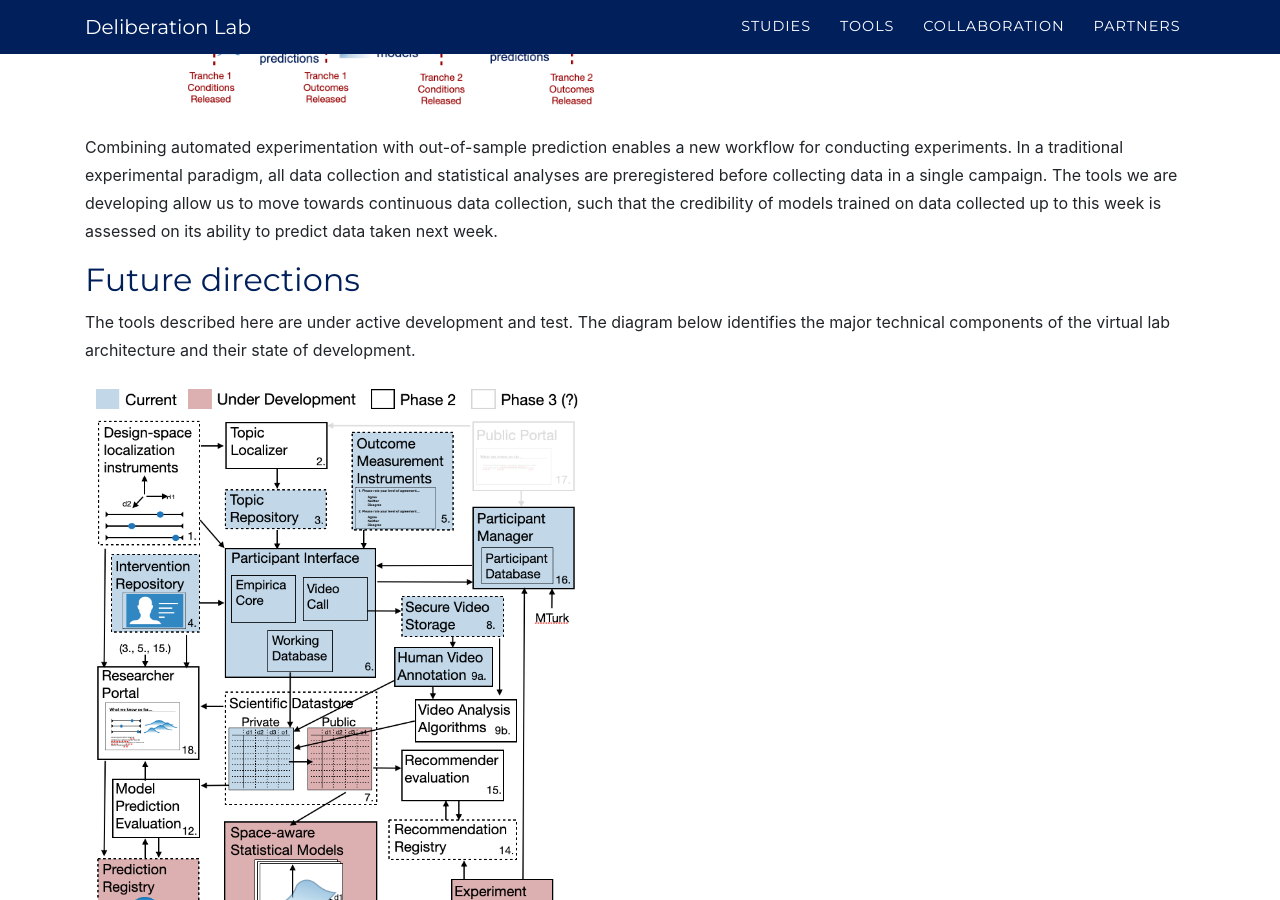
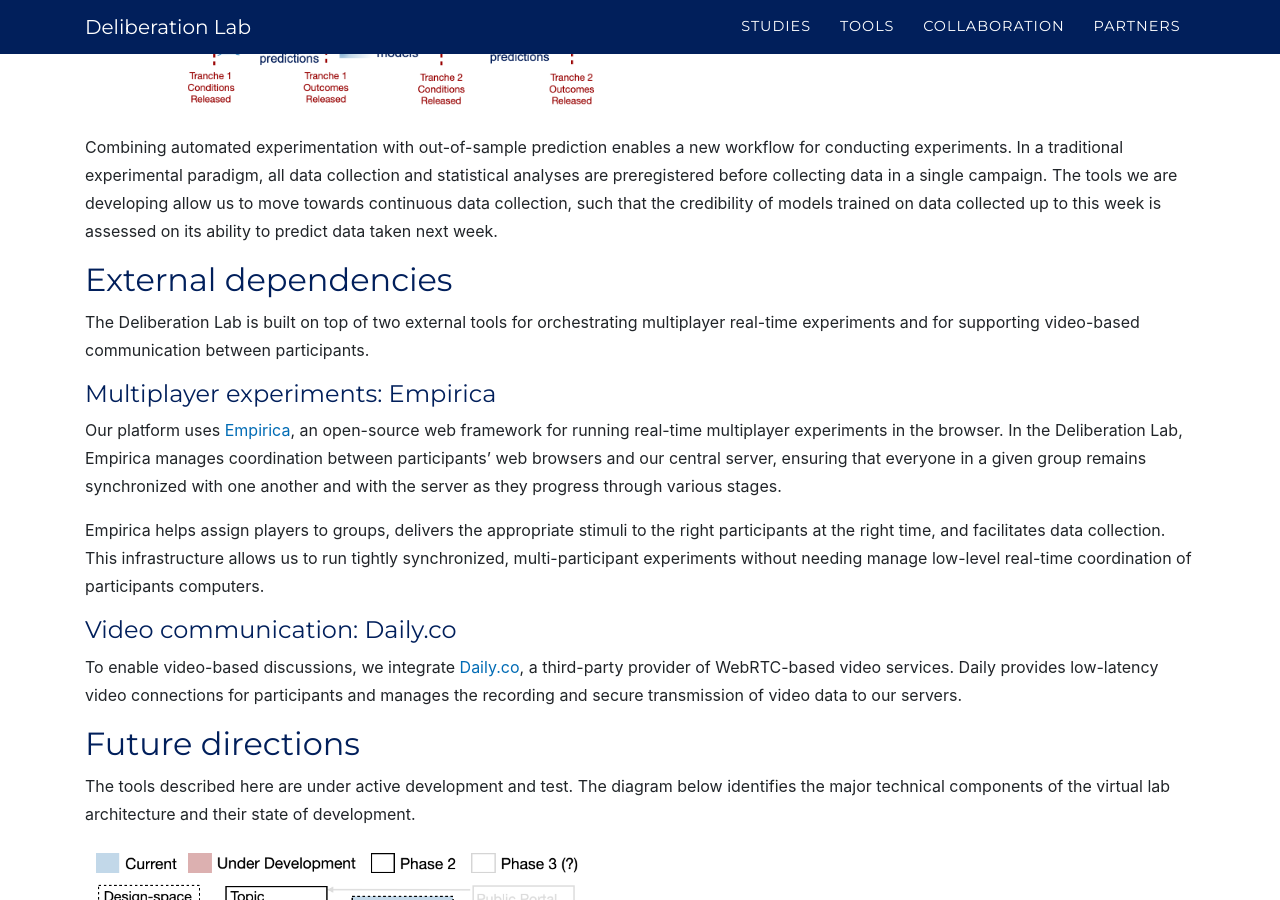
Before and after one commit to Watts-Lab/deliberation-website, a Jekyll site: the page built from tools.md, in a window 1280 px wide and 900 px high, scrolled down 3824 px. Built offline with Jekyll 4.4.1, drawn with Linux system fonts in a browser that asks for light colours; some web fonts are replaced.

Commit message:
Update tools.md

```diff
--- a/tools.md
+++ b/tools.md
@@ -103,6 +103,21 @@ Rather than relying on out-of-date statistical procedures, the virtual lab is se
 
 Combining automated experimentation with out-of-sample prediction enables a new workflow for conducting experiments. In a traditional experimental paradigm, all data collection and statistical analyses are preregistered before collecting data in a single campaign. The tools we are developing allow us to move towards continuous data collection, such that the credibility of models trained on data collected up to this week is assessed on its ability to predict data taken next week.
 
+## External dependencies
+
+The Deliberation Lab is built on top of two external tools for orchestrating multiplayer real-time experiments and for supporting video-based communication between participants.
+
+#### Multiplayer experiments: Empirica
+
+Our platform uses [Empirica](https://empirica.ly), an open-source web framework for running real-time multiplayer experiments in the browser. In the Deliberation Lab, Empirica manages coordination between participants’ web browsers and our central server, ensuring that everyone in a given group remains synchronized with one another and with the server as they progress through various stages.
+
+Empirica helps assign players to groups, delivers the appropriate stimuli to the right participants at the right time, and facilitates data collection. This infrastructure allows us to run tightly synchronized, multi-participant experiments without needing manage low-level real-time coordination of participants computers.
+
+#### Video communication: Daily.co
+
+To enable video-based discussions, we integrate [Daily.co](https://www.daily.co), a third-party provider of WebRTC-based video services. Daily provides low-latency video connections for participants and manages the recording and secure transmission of video data to our servers.
+
+
 ## Future directions
 
 The tools described here are under active development and test. The diagram below identifies the major technical components of the virtual lab architecture and their state of development.
```
